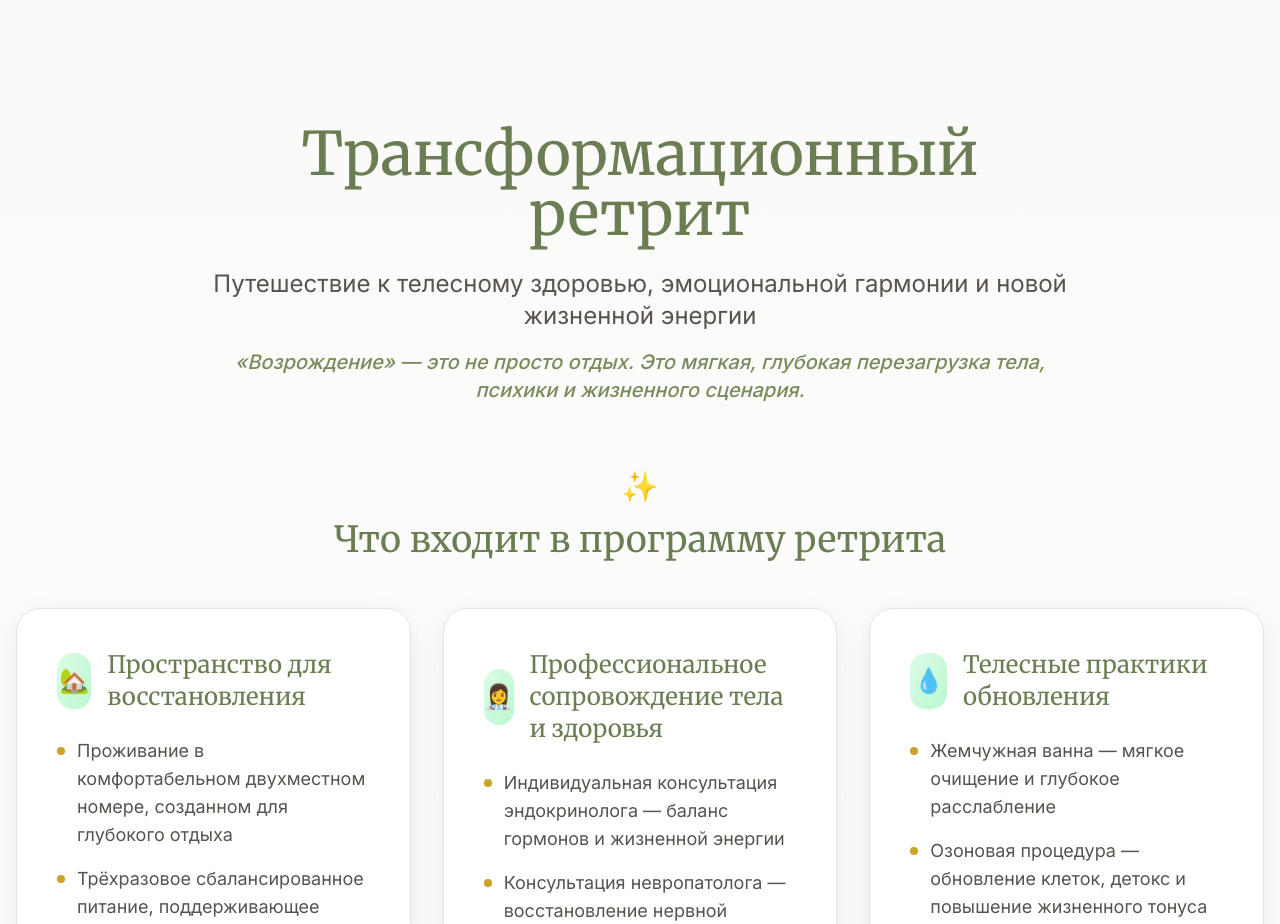
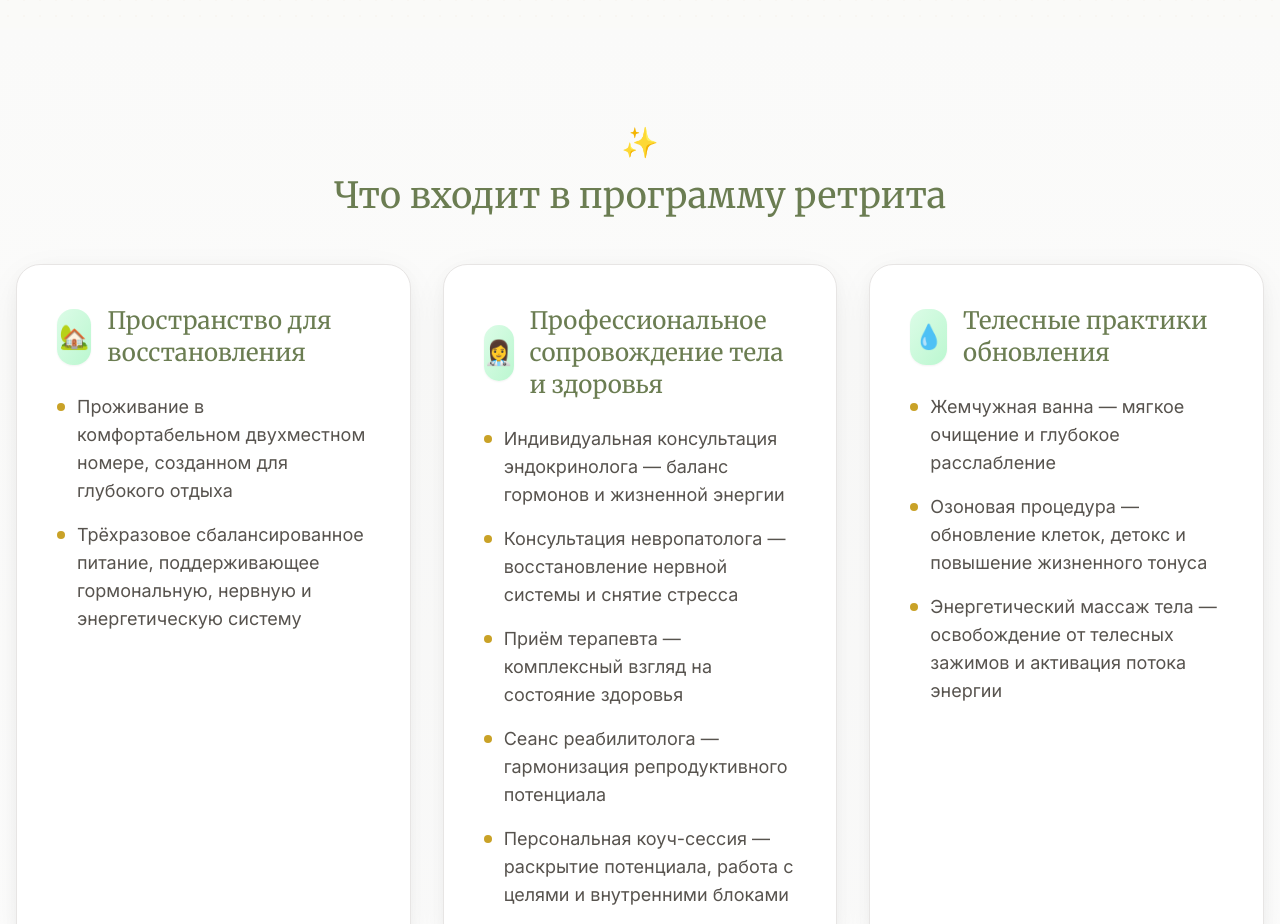
Before and after one commit to karras2025-collab/Retrit, a React (Vite) app: page / in a window 1280 px wide. Shown: the part 2800-3724 px from the top of the page. Built offline with nearby package versions, Linux system fonts and the light colour scheme.

Commit message:
fix: remove duplicate header from Included section

```diff
--- a/components/Included.tsx
+++ b/components/Included.tsx
@@ -59,19 +59,6 @@ export const Included: React.FC = () => {
         <section className="py-24 bg-gradient-to-b from-stone-50 to-white">
             <div className="container mx-auto px-4">
 
-                {/* Header */}
-                <div className="text-center mb-16 max-w-4xl mx-auto">
-                    <h2 className="text-4xl md:text-5xl lg:text-6xl font-serif text-primary-800 mb-6">
-                        Трансформационный ретрит
-                    </h2>
-                    <p className="text-xl md:text-2xl text-stone-600 leading-relaxed mb-4">
-                        Путешествие к телесному здоровью, эмоциональной гармонии и новой жизненной энергии
-                    </p>
-                    <p className="text-lg md:text-xl text-primary-700 font-medium italic">
-                        «Возрождение» — это не просто отдых. Это мягкая, глубокая перезагрузка тела, психики и жизненного сценария.
-                    </p>
-                </div>
-
                 {/* Section Title */}
                 <div className="text-center mb-12">
                     <span className="text-3xl">✨</span>
```
